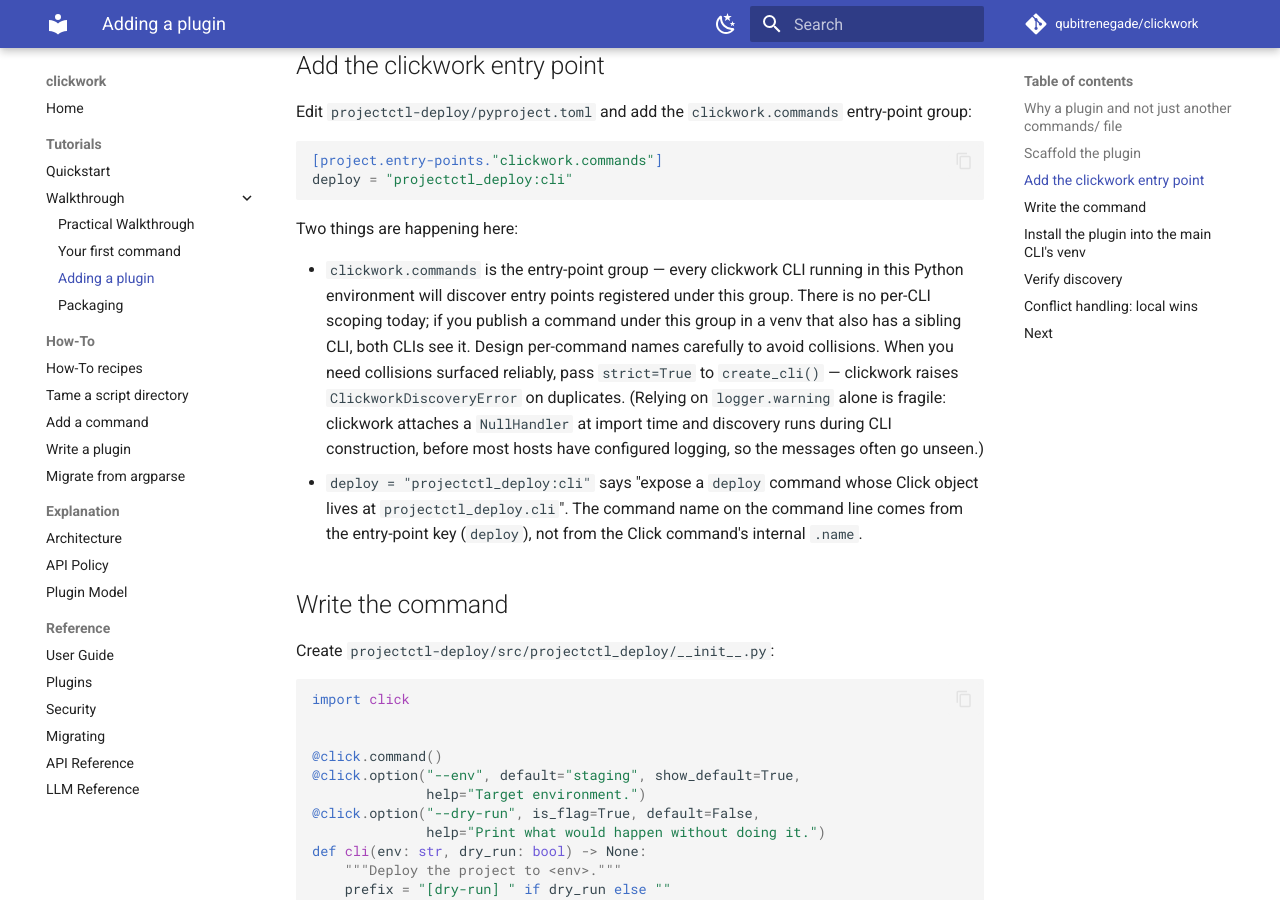
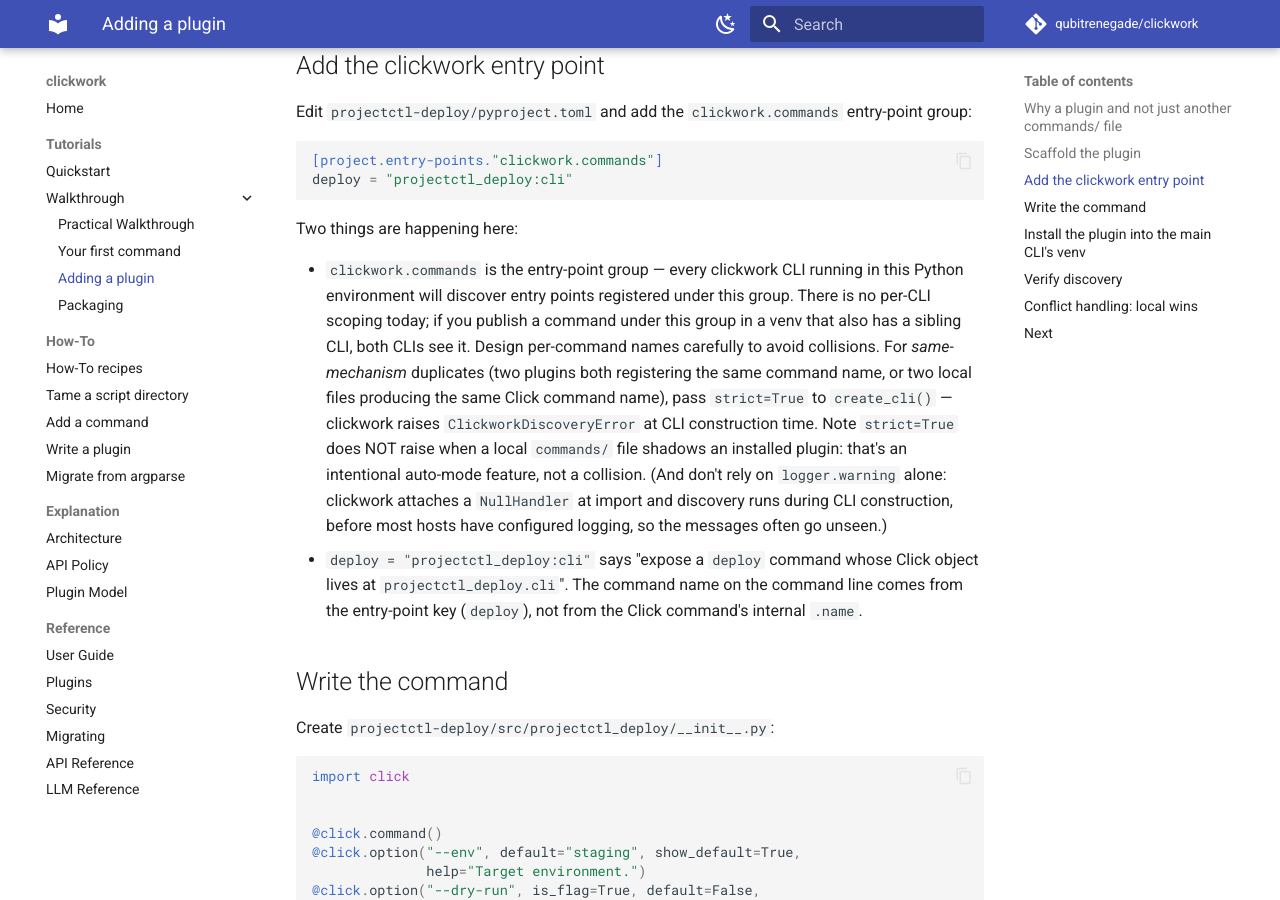
Before and after one commit to qubitrenegade/clickwork, an MkDocs documentation site: the page built from docs/tutorials/walkthrough/02-adding-a-plugin.md, in a window 1280 px wide and 900 px high, scrolled down 707 px. Built offline with MkDocs 1.6.1 and Material for MkDocs 9.7.7, drawn with Linux system fonts in a browser that asks for light colours; comment, search, counter and statistics services are not loaded.

Commit message:
docs: tighten strict-mode claim + fix quickstart rationale (#101 round-5)
Copilot caught two real issues, both verified against discovery.py:

- walkthrough/02-adding-a-plugin.md: said strict=True surfaces
  "collisions" generically, but my own plugin-model.md round-2 split
  establishes that strict only catches same-mechanism duplicates.
  Cross-mechanism shadowing (local shadows plugin) is intentional
  auto-mode behavior and strict does NOT raise on it. Tightened the
  bullet to match.

- quickstart.md: scaffold note claimed staying in the parent dir
  "lets Python import the greet package". That's not what happens:
  nothing imports `greet` as a package. cli.py only imports
  clickwork, and clickwork discovers commands by loading
  commands/*.py under a private clickwork._discovered_<hash>
  package (not by importing the user's `greet` package at all). The
  reason to stay in parent is just that file paths and the run
  command agree. Rewrote the comment accordingly.

Refs #94.

```diff
--- a/docs/tutorials/walkthrough/02-adding-a-plugin.md
+++ b/docs/tutorials/walkthrough/02-adding-a-plugin.md
@@ -42,13 +42,16 @@ Two things are happening here:
   registered under this group. There is no per-CLI scoping today; if
   you publish a command under this group in a venv that also has a
   sibling CLI, both CLIs see it. Design per-command names carefully
-  to avoid collisions. When you need collisions surfaced reliably,
-  pass `strict=True` to `create_cli()` — clickwork raises
-  `ClickworkDiscoveryError` on duplicates. (Relying on
-  `logger.warning` alone is fragile: clickwork attaches a
-  `NullHandler` at import time and discovery runs during CLI
-  construction, before most hosts have configured logging, so the
-  messages often go unseen.)
+  to avoid collisions. For *same-mechanism* duplicates (two plugins
+  both registering the same command name, or two local files
+  producing the same Click command name), pass `strict=True` to
+  `create_cli()` — clickwork raises `ClickworkDiscoveryError` at CLI
+  construction time. Note `strict=True` does NOT raise when a local
+  `commands/` file shadows an installed plugin: that's an
+  intentional auto-mode feature, not a collision. (And don't rely on
+  `logger.warning` alone: clickwork attaches a `NullHandler` at
+  import and discovery runs during CLI construction, before most
+  hosts have configured logging, so the messages often go unseen.)
 - `deploy = "projectctl_deploy:cli"` says "expose a `deploy` command
   whose Click object lives at `projectctl_deploy.cli`". The command
   name on the command line comes from the entry-point key (`deploy`),
```
Also changed, not shown: docs/tutorials/quickstart.md (+4 -3 lines).
